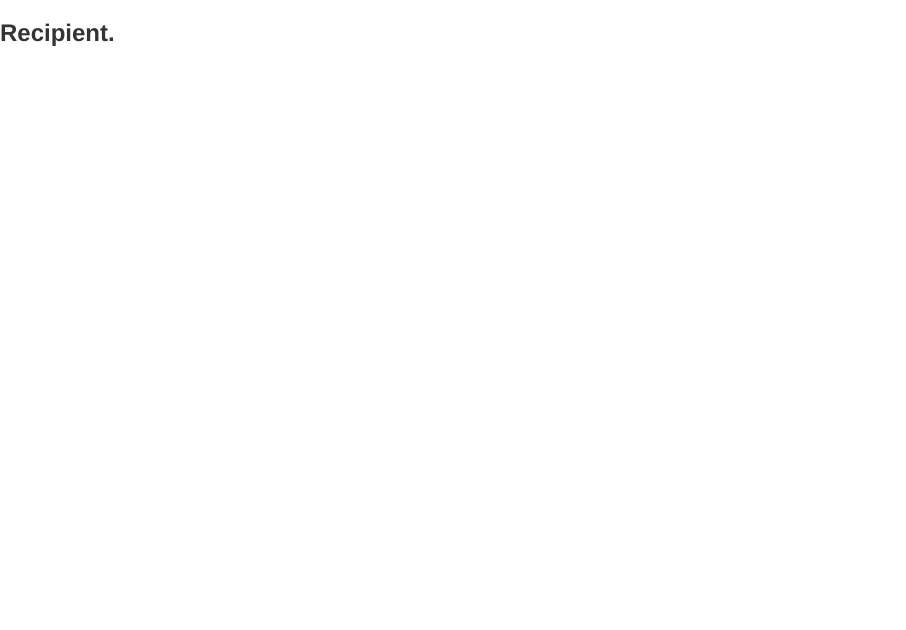
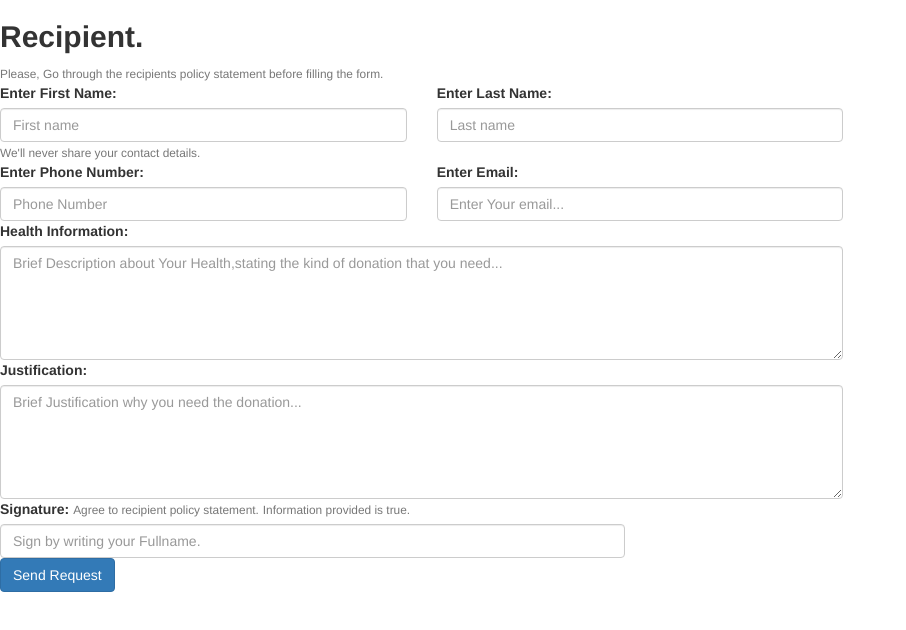
Before and after one commit to fkinyae/mydonor, a plain HTML site: page recipient.html in a window 1280 px wide. Shown: the whole page, without its empty margins (0-906 px from the left). Drawn offline with nearby package versions, Linux system fonts and the light colour scheme.

Commit message:
add recipient form

```diff
--- a/recipient.html
+++ b/recipient.html
@@ -5,13 +5,61 @@
     <meta http-equiv="X-UA-Compatible" content="IE=edge">
     <meta name="viewport" content="width=device-width, initial-scale=1.0">
     <link rel="stylesheet" href="https://maxcdn.bootstrapcdn.com/bootstrap/3.3.7/css/bootstrap.min.css" integrity="sha384-BVYiiSIFeK1dGmJRAkycuHAHRg32OmUcww7on3RYdg4Va+PmSTsz/K68vbdEjh4u" crossorigin="anonymous">
-    <link rel="stylesheet" href="css/recipient.css" type="text/js" media="all">
+    <link rel="stylesheet" href="css/recipient.css" type="text/css" media="all">
     <script src="https://code.jquery.com/jquery-3.6.0.js" integrity="sha256-H+K7U5CnXl1h5ywQfKtSj8PCmoN9aaq30gDh27Xc0jk=" crossorigin="anonymous"></script>
     <script src="js/recipient.js"></script>
     <title>Recipient</title>
 </head>
 <body>
-    <h3><strong>Recipient.</strong></h3>
+    <h2><strong>Recipient.</strong></h2>
+    <small id="emailHelp" class="form-text text-muted">Please, Go through the recipients policy statement before filling the form.</small>
+
+    <form id="recipient" onsubmit="receive();">
+        <div class="row">
+          <div class="col-md-4">
+              <label for="firstName">Enter First Name:</label>
+            <input type="text" id="firstname" class="form-control" placeholder="First name">
+          </div>
+          <div class="col-md-4">
+            <label for="secondName">Enter Last Name:</label>
+            <input type="text" class="form-control" placeholder="Last name">
+          </div>
+        </div>
+        <small id="emailHelp" class="form-text text-muted">We'll never share your contact details.</small>
+
+        <div class="row">
+            <div class="col-md-4">
+                <label for="phoneNumber">Enter Phone Number:</label>
+              <input type="number" class="form-control" placeholder="Phone Number">
+            </div>
+            <div class="col-md-4">
+              <label for="email">Enter Email:</label>
+              <input type="email" class="form-control" placeholder="Enter Your email...">
+            </div>
+        </div>
+        <div class="row">
+            <div class="col-md-8">
+                <label for="textarea">Health Information:</label>
+                <textarea id="health" class="form-control is-invalid" rows="5" placeholder="Brief Description about Your Health,stating the kind of donation that you need..." required></textarea>
+        </div>
+        </div>
+        <div class="row">
+            <div class="col-md-8">
+                <label for="textarea">Justification:</label>
+                <textarea id="justify" class="form-control is-invalid" rows="5" placeholder="Brief Justification why you need the donation..." required></textarea>
+        </div>
+        </div>
+        <div class="row">
+            <div class="col-md-6">
+                <label for="signature">Signature:</label>
+                <small id="emailHelp" class="form-text text-muted">Agree to recipient policy statement.</small>
+                <small id="emailHelp" class="form-text text-muted">Information provided is true.</small>
+                <input type="text" class="form-control" row="2" placeholder="Sign by writing your Fullname.">
+              </div>
+        </div>
+        <button type="submit" id="btn-submit" class="btn btn-primary">Send Request</button>
+      </form>
+
 
 </body>
 </html>
```
